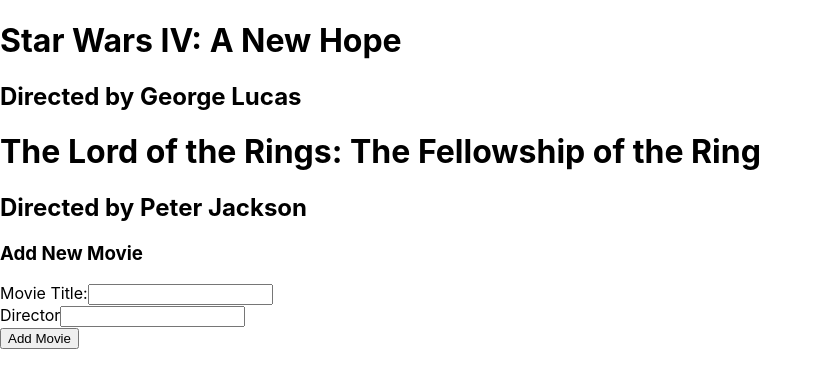
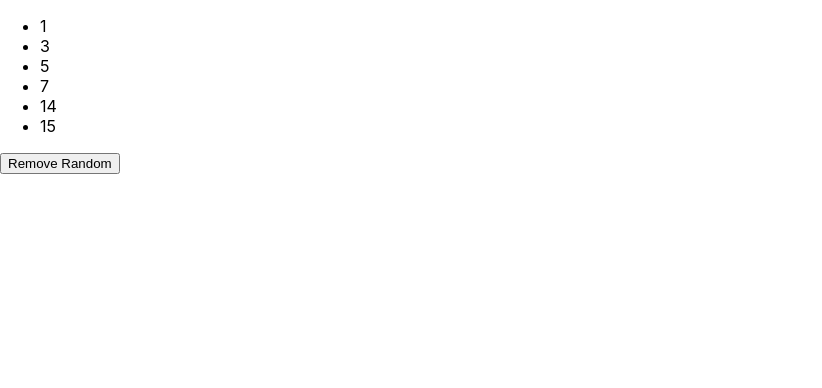
Before and after one commit to nhidayahj/tgc11-react, a React (Create React App) app in the folder react-practice-replt/: page / in a window 1280 px wide. Shown: the top 388 px of the page, without its empty margins (0-822 px from the left). Built offline with nearby package versions, Linux system fonts and the light colour scheme.

Commit message:
remove random number from list

```diff
--- a/react-practice-replt/src/App.js
+++ b/react-practice-replt/src/App.js
@@ -1,13 +1,15 @@
 // import RegisterForm from './RegisterForm'
 // import Numbers from './Numbers'
-import Movies from './Movies'
+// import Movies from './Movies'
+import RemoveNum from './RemoveNum'
 
 function App() {
   return (
     <div className="App">
         {/* <RegisterForm/> */}
         {/* <Numbers/> */}
-        <Movies/>
+        {/* <Movies/> */}
+        <RemoveNum/>
     </div>
   );
 }
--- /dev/null
+++ b/react-practice-replt/src/RemoveNum.js
@@ -0,0 +1,33 @@
+import React from 'react'
+
+export default class RemoveNum extends React.Component {
+    state = {
+        allNumbers: [1, 3, 5, 7, 14, 15]
+    }
+
+    removeAtRandom = () => {
+        // 1. pick a random index to remove
+        let indexToRemove = Math.floor(Math.random() * this.state.allNumbers.length);
+
+        // 2. clone the allNumbers array from the state
+        let clonedArr = this.state.allNumbers.slice()
+
+        // 3. remove the number specified at  the index in the `indexAtRemove` variable
+        clonedArr.splice(indexToRemove,1)
+        // 4. set the clone back into the state
+        this.setState({
+            'allNumbers':clonedArr
+        })
+    }
+
+    render() {
+        return <React.Fragment>
+            <ul>
+                {this.state.allNumbers.map(number => <li>{number}</li>)}
+            </ul>
+            <div>
+                <button onClick={this.removeAtRandom}>Remove Random</button>
+            </div>
+        </React.Fragment>
+    }
+}
```
